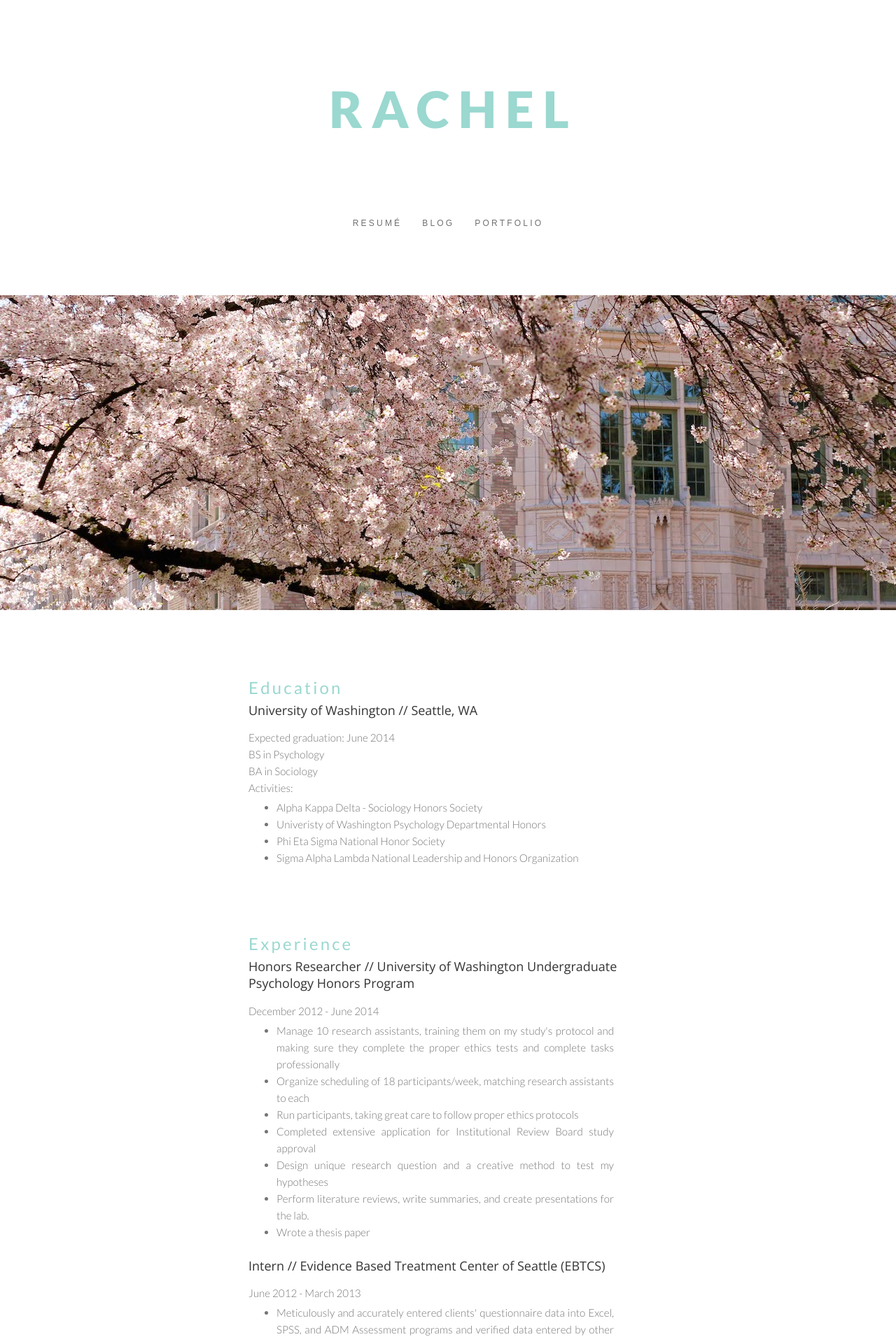
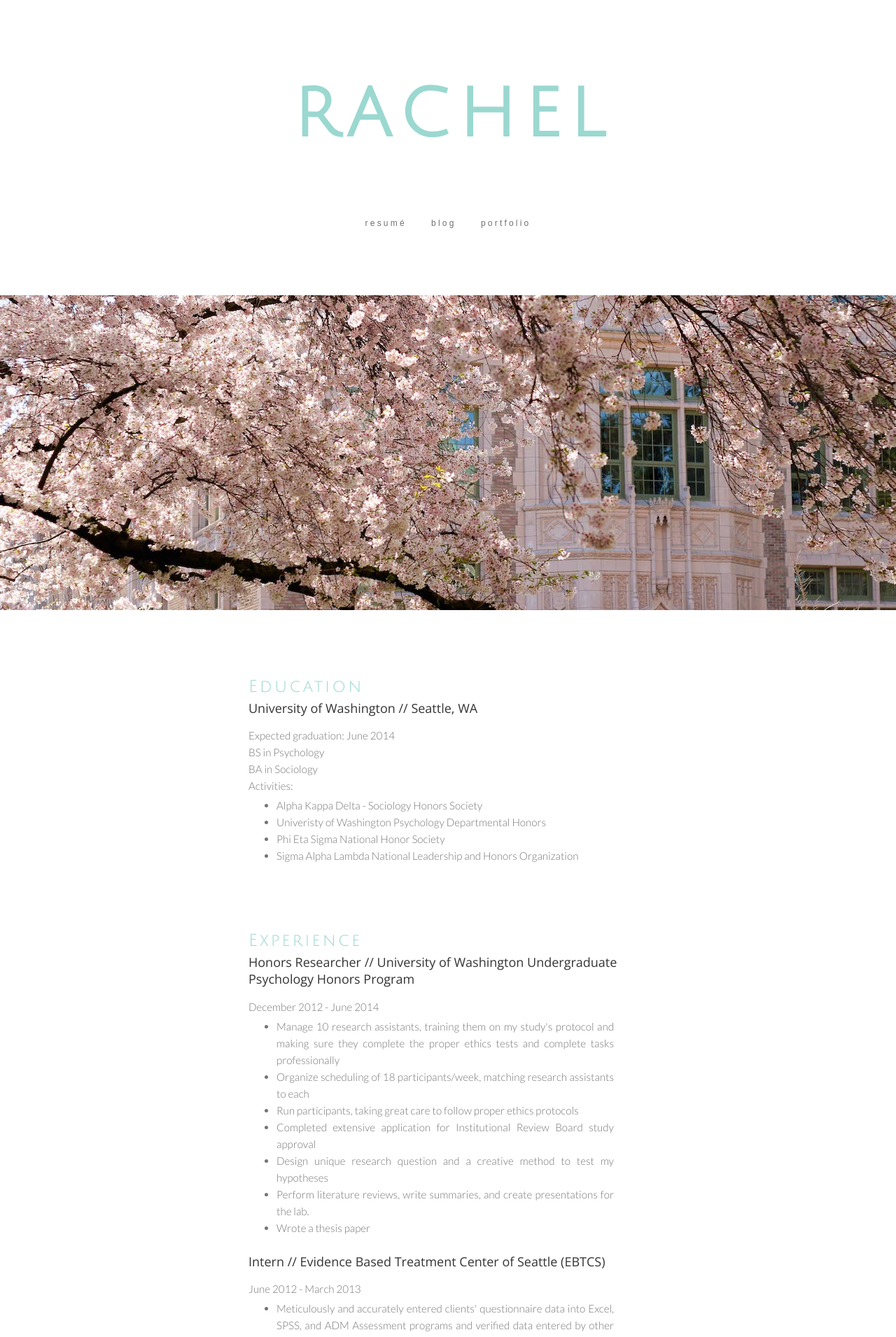
Before and after one commit to rachellee/resume, a Jekyll site: the page built from index.html, in a window 1280 px wide. Shown: the top 1911 px of the page at 70% size. Built offline with Jekyll 4.4.1, drawn with Linux system fonts in a browser that asks for light colours; nearby versions of some CDN libraries; the list of posts is cut into pages by our own code.

Commit message:
changed main header and h1 font

```diff
--- a/index.css
+++ b/index.css
@@ -7,6 +7,7 @@
 
 @import url(http://fonts.googleapis.com/css?family=Open+Sans:400,800,300,600,700);
 @import url(http://fonts.googleapis.com/css?family=Lato:100,300,400,700,900);
+@import url(http://fonts.googleapis.com/css?family=Quicksand|Josefin+Sans|Julius+Sans+One);
 
 body {
 	background-color: #FFFFFF;
@@ -16,10 +17,10 @@ body {
 
 #main-header {
 	height: 12.5rem;
-	font-family: 'Lato', 'Open Sans', Helvetica, Arial, sans-serif;
+	font-family: 'Julius Sans One', 'Lato', 'Open Sans', Helvetica, Arial, sans-serif;
 	color: #9AD8D0;
-	font-size: 4.5rem;
-	font-weight: 900;
+	font-size: 6rem;
+	font-weight: 700;
 	text-transform: uppercase;
 	letter-spacing: 0.8rem;
 	text-align: center;
@@ -39,7 +40,7 @@ nav {
 	font-family: Arial, sans-serif;
 	font-size: 0.75rem;
 	text-align: center;
-	text-transform: uppercase;
+	text-transform: lowercase;
 	letter-spacing: .2rem;
 }
 
@@ -54,7 +55,7 @@ a:hover {
 }
 
 #nav-link {
-	margin: 0rem .7rem;
+	margin: 0rem .9rem;
 }
 
 .main-container {
@@ -88,7 +89,7 @@ a:hover {
 }
 
 h1 {
-	font-family: 'Lato', 'Open Sans', Helvetica, Arial, sans-serif;
+	font-family: 'Julius Sans One', 'Lato', 'Open Sans', Helvetica, Arial, sans-serif;
 	font-size: 1.5rem;
 	font-weight: 400;
 	color: #9AD8D0;
--- a/index.html
+++ b/index.html
@@ -82,6 +82,8 @@ layout: default
 				<li>Photoshop</li>
 				<li>Illustrator</li>
 				<li>InDesign</li>
+				<li>SPSS</li>
+				<li>MediaLab</li>
 			</ul>
 		</p>
 </div>
```
